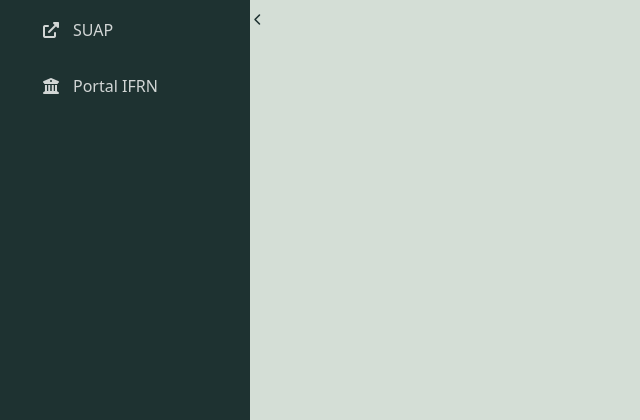
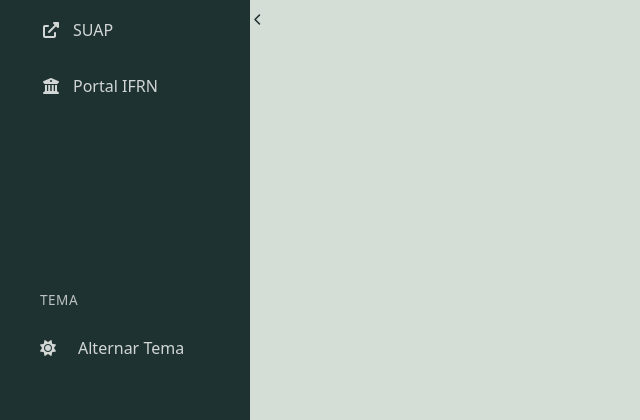
Before and after one commit to ErisvaldoBalbino/portaldoalunosuap, a Django app: template portal_estudante/templates/portal_estudante/report.html in a window 1280 px wide. Shown: the part 380-800 px from the top of the page, without its empty margins (0-640 px from the left). Run offline with Django 5.2, Linux system fonts and the light colour scheme; the template is opened without the code that fills it, so the values that code supplies are empty.

Commit message:
feat: modo escuro

```diff
--- a/portal_estudante/templates/portal_estudante/base.html
+++ b/portal_estudante/templates/portal_estudante/base.html
@@ -71,12 +71,19 @@
         </div>
 
         <div class="sidebar-footer">
+            <!-- Tema -->
+            <div class="sidebar-section">
+                <h6 class="sidebar-section-title">Tema</h6>
+                <div class="sidebar-links">
+                    <button id="themeToggle" class="sidebar-link">
+                        <i class="fas fa-sun theme-icon-light"></i>
+                        <i class="fas fa-moon theme-icon-dark"></i>
+                        <span class="ms-2">Alternar Tema</span>
+                    </button>
+                </div>
+            </div>
+
             {% if user_data %}
-                <!--
-                <div class="version-info mb-3">
-                    <small class="text">v0.0.0</small>
-                </div>
-                -->
                 <form action="{% url 'portal_estudante:logout' %}" method="post" class="sidebar-logout">
                     {% csrf_token %}
                     <button type="submit" class="btn btn-outline-light btn-sm w-100">
@@ -97,6 +104,7 @@
 
     <script src="https://cdn.jsdelivr.net/npm/bootstrap@5.3.0/dist/js/bootstrap.bundle.min.js"></script>
     <script src="{% static 'js/dashboard-sidebar-toggle.js' %}"></script>
+    <script src="{% static 'js/theme-toggle.js' %}"></script>
     {% block extra_js %}{% endblock %}
 </body>
 </html>
--- a/portal_estudante/templates/portal_estudante/dashboard.html
+++ b/portal_estudante/templates/portal_estudante/dashboard.html
@@ -157,7 +157,7 @@
                                     {% endwith %}
                                 {% endfor %}
                                 <!-- Totals Row -->
-                                <tr class="table-light fw-bold">
+                                <tr class="table fw-bold">
                                     <td class="border-0 text-start">Total:</td>
                                     <td class="border-0 text-center">{{ totals.total_classes }}</td>
                                     <td class="border-0 text-center">{{ totals.total_classes_given }}</td>
--- a/portal_estudante/templates/portal_estudante/login.html
+++ b/portal_estudante/templates/portal_estudante/login.html
@@ -10,6 +10,8 @@
 {% endblock %}
 
 {% block content %}
+
+
 <!-- Banner Informativo -->
 <div class="info-banner">
     <div class="container">
--- a/portal_estudante/templates/portal_estudante/report.html
+++ b/portal_estudante/templates/portal_estudante/report.html
@@ -59,7 +59,7 @@
                             </tr>
                             {% endif %}
                             {% if subject.situacao != 'Aprovado' %}
-                            <tr>
+                            <tr data-nota1="{{ subject.nota1 }}" data-nota2="{{ subject.nota2 }}">
                                 <th>Precisa de:</th>
                                 <td class="situacao-calculo"></td>
                             </tr>
```
